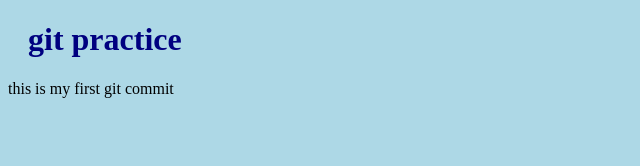
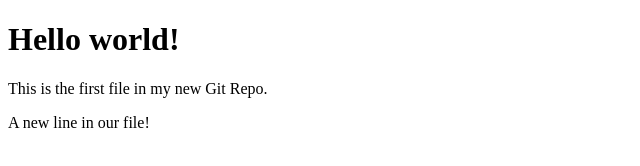
Before and after one commit to Eileenpk/hello-world, a plain HTML site: page index.html in a window 1280 px wide. Shown: the whole page, without its empty margins (0-640 px from the left). Drawn offline with Linux system fonts and the light colour scheme.

Commit message:
update index.html with a new line

```diff
--- a/index.html
+++ b/index.html
@@ -1,16 +1,14 @@
 <!DOCTYPE html>
-<html lang="en">
+<html>
 <head>
-    <meta charset="UTF-8">
-    <meta http-equiv="X-UA-Compatible" content="IE=edge">
-    <meta name="viewport" content="width=device-width, initial-scale=1.0">
-    <link rel="stylesheet" href="styles.css">
-    <title>Git Practice</title>
+<title>Hello World!</title>
+<link rel="stylesheet" href="bluestyle.css">
 </head>
 <body>
-    <main>
-        <h1>git practice</h1>
-        <p>this is my first git commit</p>
-    </main>
+
+<h1>Hello world!</h1>
+<p>This is the first file in my new Git Repo.</p>
+<p>A new line in our file!</p>
+
 </body>
 </html>
```
